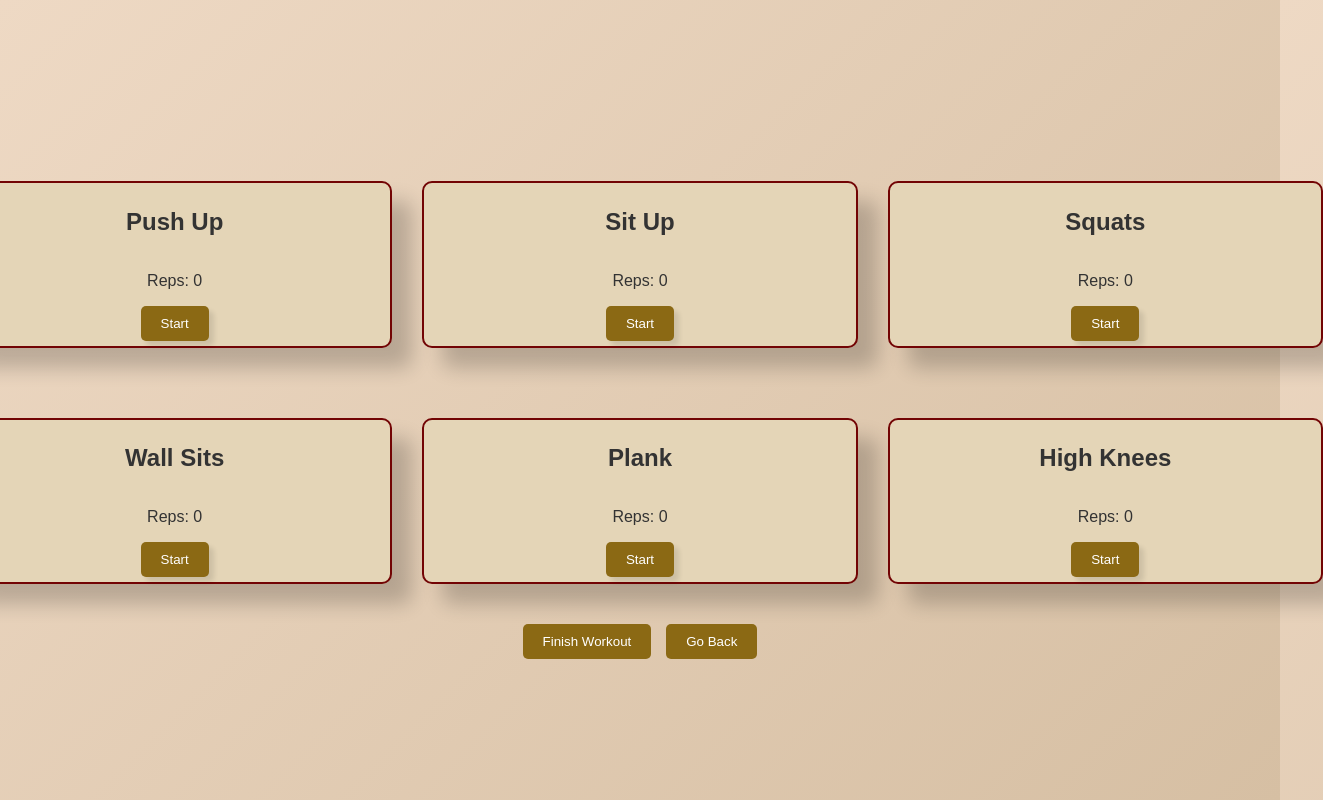
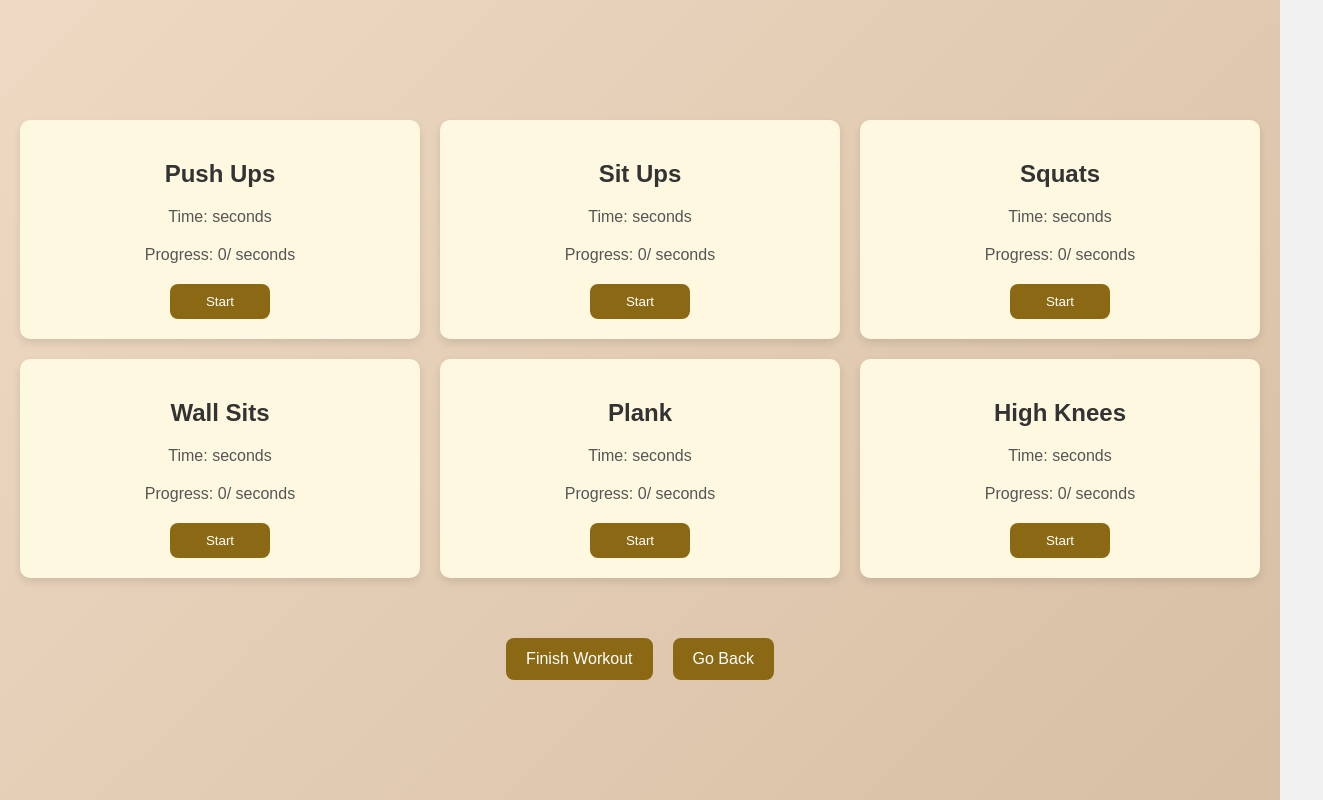
Before and after one commit to hamin2006/nwHacks2025-gymAI, a React (Create React App) app in the folder client/: page /workout in a window 1280 px wide. Shown: the whole page, 1323 px wide, since content can reach past the window. Built offline with nearby package versions, Linux system fonts and the light colour scheme.

Commit message:
pre-shower commit

```diff
--- a/client/src/Components/WebCam.jsx
+++ b/client/src/Components/WebCam.jsx
@@ -12,6 +12,7 @@ const WebcamWithLandmarks = ({exercise}) => {
   const armRaisedRef = useRef(false);
   const isInDownPositionRef = useRef(false);
   const situpsStateRef = useRef({ wasUpPosition: false });
+
   const Exercises = {
     SQUATS: "squats",
     PUSHUPS: "pushups",
@@ -195,10 +196,6 @@ const WebcamWithLandmarks = ({exercise}) => {
           if (!armRaisedRef.current) {
             armRaisedRef.current = true;
             setReps((prevReps) => prevReps + 1);
-            const munch = (ms) => {
-              return new Promise(resolve => setTimeout(resolve, ms));
-            };
-            await munch(1000);
           };
         } else {
           armRaisedRef.current = false;
@@ -207,7 +204,6 @@ const WebcamWithLandmarks = ({exercise}) => {
         const isUpPosition  = exerciseFunctions[exercise](results);
         if (isUpPosition && !situpsStateRef.current.wasUpPosition) {
           setReps((prevReps) => prevReps + 1);
-          setTimeout(() => {}, 1000);
         }
         situpsStateRef.current.wasUpPosition = isUpPosition;
       } else if (exercise === Exercises.PLANK) {
--- /dev/null
+++ b/client/src/Routes/Excercise.jsx
@@ -0,0 +1,19 @@
+import React from 'react';
+import { useLocation } from 'react-router-dom';
+import WebCam from "../Components/WebCam";
+import "../css/Exercise.css";
+const Exercise = () => {
+    const location = useLocation();
+    const { workout } = location.state || {};
+    return (
+        <div className='exercise-container'>
+            <h1>{workout.name}</h1>
+            <WebCam exercise={workout.exercise} />
+            <div className="button-group">
+                <button className="finish-exercise">Finish Exercise</button>
+            </div>
+        </div>
+    );
+};
+
+export default Exercise;
--- a/client/src/Routes/Workout.jsx
+++ b/client/src/Routes/Workout.jsx
@@ -2,9 +2,7 @@ import React from 'react';
 import { useLocation, useNavigate } from 'react-router-dom';
 import '../css/Workout.css';
 
-const startWorkout = (workoutName) => {
-    alert(`${workoutName} workout started!`);
-};
+
 
 const finishWorkout = () => {
     alert(`Workout finished!`);
@@ -18,11 +16,11 @@ const Workout = () => {
     const getReps = (intensity) => {
         switch (intensity) {
             case "beginner":
-                return 8;
+                return {pushups : 5, situps: 5, squats : 5, wallsits : 30, plank : 30, highknees : 5};
             case "intermediate":
-                return 12;
+                return {pushups : 10, situps : 10, squats : 10, wallsits : 60, plank : 60, highknees : 10};
             case "advanced":
-                return 20;
+                return {pushups : 15, situps : 15, squats : 15, wallsits : 90, plank : 90, highknees : 15};
             default:
                 return 0;
         }
@@ -31,20 +29,22 @@ const Workout = () => {
     const reps = getReps(intensity);
 
     const workouts = [
-        { name: 'Push Up', reps },
-        { name: 'Sit Up', reps },
-        { name: 'Squats', reps },
+        { name: 'Push Ups', exercise: "pushups", reps: reps.pushups, progress: 0 },
+        { name: 'Sit Ups', exercise: "situps", reps: reps.situps, progress: 0 },
+        { name: 'Squats', exercise: "squats", reps: reps.squats, progress: 0 },
+        { name: 'Wall Sits', exercise: "wallsits", time: reps.wallsits, progress: 0 },
+        { name: 'Plank', exercise: "plank", time: reps.plank, progress: 0 },
+        { name: 'High Knees', exercise: "highknees", reps: reps.highknees, progress: 0 }
 
     ];
 
-    const workoutsTwo = [
-        { name: 'Wall Sits', reps },
-        { name: 'Plank', reps },
-        { name: 'High Knees', reps }
-    ];
+
+    const startWorkout = (workoutName) => {
+        navigate('/exercise', { state: { workout: workouts.find(workout => workout.name === workoutName) } });
+    };
 
     const goBack = () => {
-        navigate('/homepage'); // Navigate to the Homepage route
+        navigate('/homepage');
     };
 
     return (
@@ -53,16 +53,8 @@ const Workout = () => {
                 {workouts.map((workout, index) => (
                     <div key={index} className="workout-card">
                         <h2>{workout.name}</h2>
-                        <p>Reps: {workout.reps}</p>
-                        <button className="start" onClick={() => startWorkout(workout.name)}>Start</button>
-                    </div>
-                ))}
-            </div>
-            <div className="workout-columns">
-                {workoutsTwo.map((workout, index) => (
-                    <div key={index} className="workout-card">
-                        <h2>{workout.name}</h2>
-                        <p>Reps: {workout.reps}</p>
+                        {workout.reps ? <p>Reps: {workout.reps}</p> : <p>Time: {workout.time} seconds</p>}
+                        {workout.reps ? <p>Progress: {workout.progress}/{workout.reps}</p> : <p>Progress: {workout.progress}/{workout.time} seconds</p>}
                         <button className="start" onClick={() => startWorkout(workout.name)}>Start</button>
                     </div>
                 ))}
--- /dev/null
+++ b/client/src/css/Exercise.css
@@ -0,0 +1,25 @@
+.exercise-container {
+    display: flex;
+    flex-wrap: wrap;
+    flex-direction: column;
+    align-items: center;
+    justify-content: center;
+}
+.finish-exercise {
+    display: flex;
+    width: 300px;
+    justify-content: center;
+    background-color: #8b6914; /* Primary button color */
+    color: #fff;
+    font-size: 1rem;
+    padding: 12px 20px;
+    border: none;
+    border-radius: 8px;
+    cursor: pointer;
+    transition: background-color 0.3s ease, transform 0.2s ease;
+}
+
+.finish-exercise:hover {
+    background-color: #6d5510; /* Slightly darker brown on hover */
+    transform: scale(1.05);
+}
--- a/client/src/css/HomePage.css
+++ b/client/src/css/HomePage.css
@@ -10,19 +10,19 @@ body {
 /* Homepage Container */
 .homepage-container {
     display: flex;
-    flex-direction: row; /* Two columns */
+    flex-direction: row; /* Two columns layout */
     width: 100vw; /* Full viewport width */
     height: 100vh; /* Full viewport height */
     background: linear-gradient(135deg, #eed9c4, #d6bfa3); /* Warm beige gradient */
-    color: #333; /* Dark gray for text */
+    color: #333; /* Dark gray text */
     margin: 0;
     padding: 0;
 }
 
 /* Left Column: Previous Workouts */
 .previous-workouts {
-    flex: 0 0 30%; /* Fix the width to 30% of the container */
-    max-width: 30%; /* Prevent it from growing too large */
+    flex: 0 0 30%; /* Fix the width to 30% */
+    max-width: 30%; /* Prevent from growing too large */
     background: #fff8e1; /* Light cream background */
     padding: 20px;
     border-right: 2px solid #e3e8ef; /* Subtle border */
@@ -31,10 +31,10 @@ body {
     overflow-y: auto; /* Scroll if content exceeds height */
 }
 
-/* Flex Container for Workout Cards */
+/* Workout Cards Container */
 .previous-workouts .workouts-container {
     display: flex;
-    flex-direction: column; /* Stack items vertically */
+    flex-direction: column;
     gap: 15px; /* Space between the cards */
     margin-top: 20px;
     align-items: center;
@@ -43,18 +43,24 @@ body {
 /* Workout Card Styling */
 .workout-card {
     flex: none; /* Prevent flexbox from shrinking or growing cards */
-    width: 100%; /* Make cards take the full width of the container */
+    min-width: 300px; /* Make cards take full width */
     background: #fff8e1; /* Light cream background */
     color: #333; /* Dark text */
     border-radius: 15px;
     padding: 15px;
     box-shadow: 0 4px 6px rgba(0, 0, 0, 0.1); /* Soft shadow */
     transition: transform 0.2s ease, box-shadow 0.2s ease;
+    cursor: pointer;
+}
+
+.workout-card:hover {
+    transform: scale(1.05);
+    box-shadow: 0 6px 12px rgba(0, 0, 0, 0.2);
 }
 
 /* Right Column: Welcome Section */
 .welcome-section {
-    flex: 1; /* Takes up the remaining space */
+    flex: 1; /* Takes up remaining space */
     display: flex;
     justify-content: center;
     align-items: center;
@@ -69,7 +75,7 @@ body {
     font-size: 2.5rem;
     font-weight: bold;
     margin-bottom: 20px;
-    color: #333; /* Dark text color */
+    color: #333;
 }
 
 /* Add Workout Button */
@@ -144,3 +150,66 @@ form button:hover {
     background-color: #6d5510; /* Slightly darker brown on hover */
     transform: scale(1.05); /* Subtle scale effect */
 }
+.workout-card {
+    flex: none; /* Prevent flexbox from shrinking or growing cards */
+    width: 100%; /* Make cards take full width */
+    background: linear-gradient(145deg, #fff8e1, #e6d0b3); /* Soft gradient background */
+    color: #333; /* Dark text */
+    border-radius: 15px; /* Rounded corners */
+    padding: 20px; /* Increased padding for better spacing */
+    box-shadow: 0 6px 15px rgba(0, 0, 0, 0.1); /* Larger, softer shadow for depth */
+    transition: transform 0.3s ease, box-shadow 0.3s ease, background-color 0.3s ease;
+    cursor: pointer;
+    overflow: hidden; /* Ensure content doesn't overflow */
+    position: relative;
+}
+
+/* Hover Effect for Workout Card */
+.workout-card:hover {
+    transform: translateY(-5px); /* Slight upward movement on hover */
+    box-shadow: 0 10px 20px rgba(0, 0, 0, 0.15); /* Stronger shadow on hover */
+    background-color: #f2e0a1; /* Lighter background color for hover effect */
+}
+
+/* Card Title Styling */
+.workout-card .card-title {
+    font-size: 1.5rem;
+    font-weight: bold;
+    margin-bottom: 10px;
+    color: #6a4e23; /* Rich brown color for titles */
+}
+
+/* Card Content (Description) */
+.workout-card .card-content {
+    font-size: 1rem;
+    color: #555; /* Lighter gray for text */
+    line-height: 1.5; /* Better line spacing */
+    margin-bottom: 10px;
+}
+
+/* Card Footer Styling */
+.workout-card .card-footer {
+    display: flex;
+    justify-content: space-between;
+    align-items: center;
+    font-size: 0.9rem;
+    color: #8b6914; /* Muted brown for footer */
+}
+
+/* Icon/Button in Card Footer */
+.workout-card .card-footer .btn {
+    background-color: #8b6914; /* Matching button color */
+    color: #fff; /* White text */
+    padding: 5px 10px;
+    font-weight: bold;
+    border-radius: 5px;
+    cursor: pointer;
+    border: none;
+    transition: background-color 0.3s ease, transform 0.2s ease;
+}
+
+/* Hover Effect for Footer Button */
+.workout-card .card-footer .btn:hover {
+    background-color: #6d5510; /* Slightly darker brown on hover */
+    transform: scale(1.05); /* Subtle scale effect */
+}
--- a/client/src/css/LoginPage.css
+++ b/client/src/css/LoginPage.css
@@ -1,7 +1,10 @@
+/* Animated gradient background */
 body {
   margin: 0;
   font-family: Arial, sans-serif;
-  background: linear-gradient(135deg, #eed9c4, #d6bfa3); /* Warm beige gradient */
+  background: linear-gradient(135deg, #eed9c4, black); /* Fallback */
+  background-size: 400% 400%;
+  animation: gradientAnimation 2s ease infinite; /* Smooth animation */
   display: flex;
   justify-content: center;
   align-items: center;
@@ -9,20 +12,34 @@ body {
   color: #333;
 }
 
+@keyframes gradientAnimation {
+  0% {
+    background-position: 0% 50%;
+  }
+  50% {
+    background-position: 100% 50%;
+  }
+  100% {
+    background-position: 0% 50%;
+  }
+}
+
 .login-container {
   width: 100%;
   max-width: 400px;
-  background: #fff8e1; /* Light cream background */
-  padding: 20px;
-  box-shadow: 0 4px 6px rgba(0, 0, 0, 0.1);
-  border-radius: 8px;
-  text-align: center; /* Center the container content */
+  background: rgba(255, 248, 225, 0.9); /* Semi-transparent light cream */
+  padding: 30px;
+  box-shadow: 0 8px 15px rgba(0, 0, 0, 0.15);
+  border-radius: 10px;
+  text-align: center;
+  backdrop-filter: blur(10px); /* Subtle glass effect */
 }
 
 .gym-ai-title {
-  font-size: 32px;
+  font-size: 36px;
+  font-weight: bold;
   margin-bottom: 20px;
-  color: #333;
+  color: #8b6914; /* Warm golden brown */
 }
 
 .login-box {
@@ -30,7 +47,7 @@ body {
 }
 
 .login-title {
-  font-size: 24px;
+  font-size: 28px;
   margin-bottom: 20px;
   color: #333;
 }
@@ -41,34 +58,70 @@ body {
 }
 
 .form-group {
-  margin-bottom: 15px;
+  margin-bottom: 20px;
   text-align: left;
+  margin-left: 30px;
 }
 
 .form-group label {
+  font-weight: bold;
   color: #333; /* Dark text color */
+  margin-bottom: 5px;
 }
 
 .form-group input {
-  width: 100%;
-  padding: 10px;
+  width: 83%;
+  padding: 12px;
   border: 1px solid #ccc;
-  border-radius: 5px;
+  border-radius: 8px;
   font-size: 16px;
+  transition: box-shadow 0.3s ease, border-color 0.3s ease;
 }
 
+.form-group input:focus {
+  outline: none;
+  border-color: #8b6914; /* Golden brown focus */
+  box-shadow: 0 0 5px rgba(139, 105, 20, 0.5);
+}
+
+
 button[type="submit"] {
-  background-color: #8b6914; /* Blue background */
+  background: linear-gradient(135deg, #8b6914, #d6bfa3); /* Static gradient initially */
   color: white;
-  padding: 10px 15px;
   border: none;
-  border-radius: 5px;
+  border-radius: 8px;
   cursor: pointer;
   font-size: 16px;
-  transition: background-color 0.3s ease, transform 0.3s ease;
+  margin-left: 30px;
+  font-weight: bold;
+  background-size: 200% 200%; /* To support animation on hover */
+  transition: transform 0.3s ease; /* Only animate scaling */
 }
 
 button[type="submit"]:hover {
-  background-color: #8b6914;
-  transform: scale(1.05);
+  background: linear-gradient(135deg, #8b6914, #d6bfa3); /* Gradient remains the same */
+  background-position: 100% 50%; /* Change the position */
+  animation: buttonHoverGradient 3s ease infinite; /* Start gradient animation on hover */
+  transform: scale(1.08);
 }
+
+button[type="submit"]:active {
+  transform: scale(1); /* Reset scale on click */
+}
+
+/* Gradient animation keyframes */
+@keyframes buttonHoverGradient {
+  0% {
+    background-position: 0% 50%;
+  }
+  50% {
+    background-position: 100% 50%;
+  }
+  100% {
+    background-position: 0% 50%;
+  }
+}
+p {
+  margin-top: 20px;
+  color: #555;
+}
--- a/client/src/css/Workout.css
+++ b/client/src/css/Workout.css
@@ -1,5 +1,4 @@
 /* General Styling */
-
 body {
     font-family: 'Arial', sans-serif;
     margin: 0;
@@ -8,60 +7,99 @@ body {
     color: #333;
 }
 
-button:hover {
-    background-color: #8b6914; /* Slightly darker brown on hover */
-    transform: scale(1.05); /* Subtle scale effect */
+/* Workout Container */
+.workout-container {
+    display: flex;
+    flex-wrap: wrap;
+    flex-direction: column;
+    align-items: center;
+    justify-content: center;
+    padding: 20px;
+    gap: 30px;
 }
 
-/* Grid Layout for Workouts */
+/* Workout Columns (Two Columns) */
 .workout-columns {
     display: flex;
-    gap: 10px;
-    padding: 20px;
-    margin: 10px;
+    gap: 20px;
     justify-content: center;
+    flex-wrap: wrap; /* Allows wrapping for smaller screens */
 }
 
 /* Workout Card Styling */
 .workout-card {
-    background-color: #e4d5b7;
-    border: 2px solid #720404; /* White outline */
+    background: #fff8e1; /* Light cream background */
     border-radius: 10px;
-    padding: 5px;
-    box-shadow: 0 4px 8px rgba(0, 0, 0, 0.1);
-    transition: transform 0.3s ease;
-    display: flex;
-    flex-direction: column;
-    align-items: center;
-    justify-content: center;
-    margin: 10px;
-    box-shadow: 20px 20px 20px rgba(0, 0, 0, 0.2);
+    padding: 20px;
+    box-shadow: 0 4px 8px rgba(0, 0, 0, 0.1); /* Soft shadow */
+    width: 250px;
+    text-align: center;
+    transition: transform 0.3s ease, box-shadow 0.3s ease;
+    cursor: pointer;
+    flex: 1 1 30%;
+    box-sizing: border-box;
 }
 
 .workout-card:hover {
+    transform: scale(1.05); /* Slight scale on hover */
+    box-shadow: 0 8px 16px rgba(0, 0, 0, 0.2); /* Enhanced shadow on hover */
+}
+
+/* Workout Card Header */
+.workout-card h2 {
+    font-size: 1.5rem;
+    margin-bottom: 10px;
+    color: #333;
+}
+
+/* Workout Card Paragraph */
+.workout-card p {
+    font-size: 1rem;
+    margin-bottom: 20px;
+    color: #555;
+}
+
+/* Start Button */
+.workout-card .start {
+    background-color: #8b6914; /* Muted brown */
+    color: #fff; /* White text */
+    padding: 10px 15px;
+    border: none;
+    border-radius: 8px;
+    cursor: pointer;
+    transition: background-color 0.3s ease, transform 0.3s ease;
+}
+
+.workout-card .start:hover {
+    background-color: #6d5510; /* Slightly darker brown on hover */
     transform: scale(1.05);
 }
 
+.workout-card button {
+    width: 100px;
+}
+
+/* Bottom Buttons Styling */
 .bottom_buttons {
     display: flex;
+    gap: 20px;
     justify-content: center;
-    align-items: space-between;
-    gap: 15px;
+    margin-top: 30px;
 }
 
-.finish {
-    background-color: #8b6914;
-    color: white;
+/* Finish Workout & Go Back Buttons */
+.bottom_buttons button {
+    background-color: #8b6914; /* Primary button color */
+    color: #fff;
+    font-size: 1rem;
+    padding: 12px 20px;
     border: none;
-    border-radius: 5px;
-    padding: 10px 20px;
+    border-radius: 8px;
+    cursor: pointer;
+    transition: background-color 0.3s ease, transform 0.2s ease;
 }
 
-.start {
-    background-color: #8b6914;
-    color: rgb(255, 255, 255);
-    border: none;
-    border-radius: 5px;
-    padding: 10px 20px;
-    box-shadow: 5px 5px 5px rgba(0, 0, 0, 0.1);
+.bottom_buttons button:hover {
+    background-color: #6d5510; /* Slightly darker brown on hover */
+    transform: scale(1.05);
 }
```
Also changed, not shown: client/src/App.js (+6 -2 lines), 1 other file (tests, documents, lock files or other folders).
